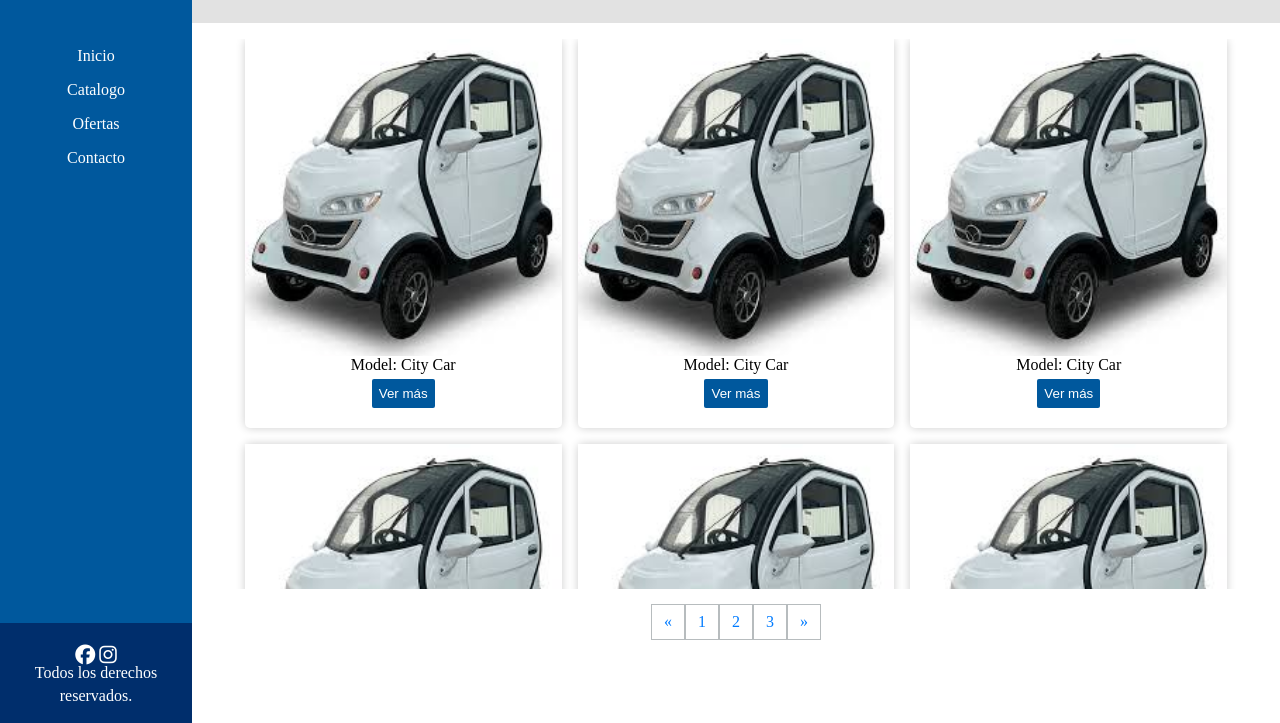
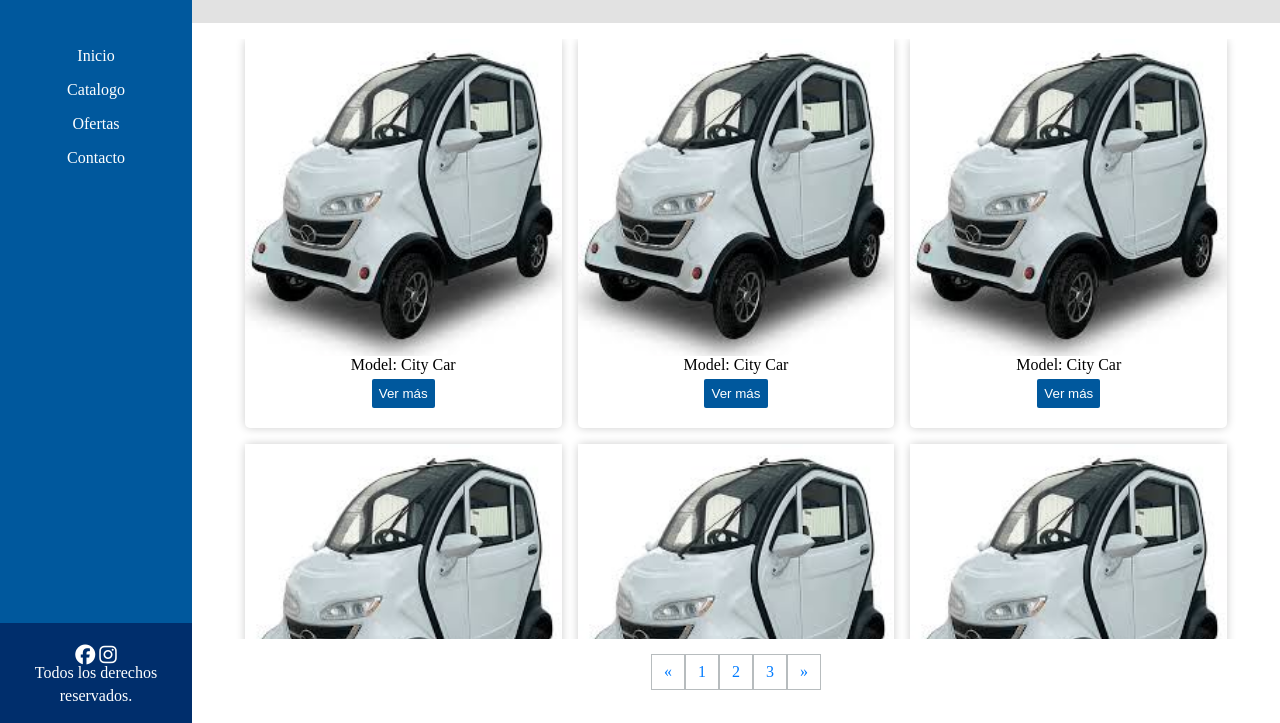
Before and after one commit to Tomas-navarro/electricCarStore, a plain HTML site: page index.html in a window 1280 px wide. Shown: the part 77-800 px from the top of the page. Drawn offline with Linux system fonts and the light colour scheme.

Commit message:
ultimos detalles

```diff
--- a/assets/css/style.css
+++ b/assets/css/style.css
@@ -86,7 +86,7 @@ nav ul {
     display: grid;
     gap: 1rem;
     grid-template-columns: 1fr;
-    max-height: 550px;
+    max-height: calc(100vh - 100px - 100px);
     overflow-y: scroll;
 }
 
```
